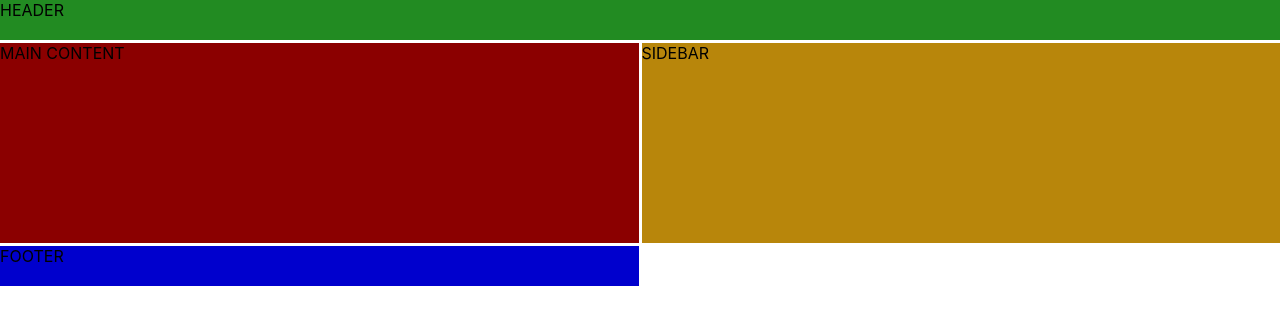
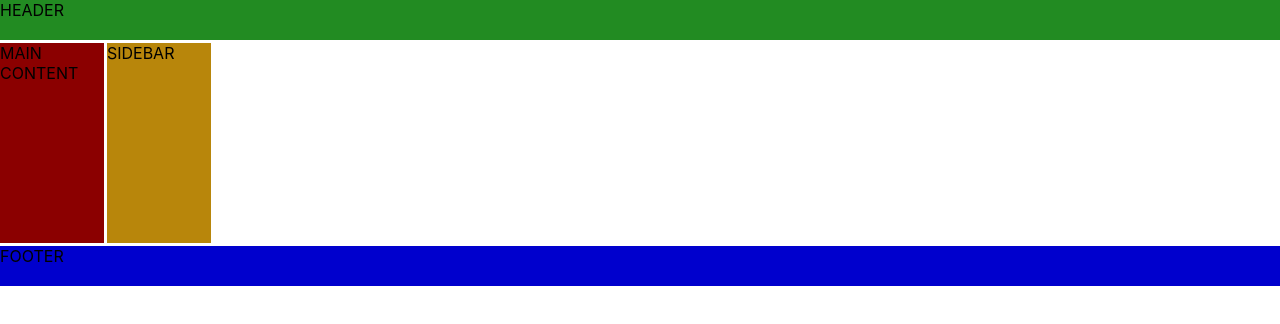
Before and after one commit to jFarrow02/restaurantfinder-2021-11-client, a React (Create React App) app: page / in a window 1280 px wide. Shown: the top 324 px of the page. Built offline with nearby package versions, Linux system fonts and the light colour scheme; no server answers.

Commit message:
creates 12-column layout in App

```diff
--- a/src/App.css
+++ b/src/App.css
@@ -1,6 +1,6 @@
 .App {
   display: grid;
-  grid-template-columns: repeat(2, 1fr);
+  grid-template-columns: repeat(12, 1fr);
   grid-template-rows: 40px 200px 40px;
   grid-gap: 3px;
 }
--- a/src/components/Footer/Footer.css
+++ b/src/components/Footer/Footer.css
@@ -1,3 +1,4 @@
 .Footer {
     background-color: mediumblue;
+    grid-column: 1 / -1;
 }
```
